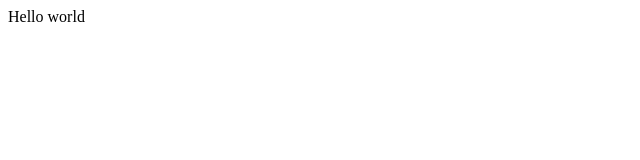
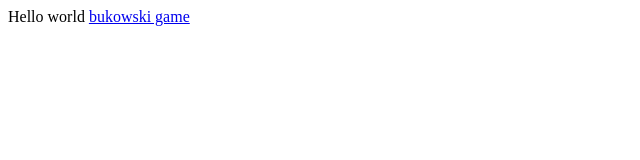
Before and after one commit to i3or1s/i3or1s.github.io, a plain HTML site: page index.html in a window 1280 px wide. Shown: the whole page, without its empty margins (0-640 px from the left). Drawn offline with Linux system fonts and the light colour scheme.

Commit message:
Update index.html

```diff
--- a/index.html
+++ b/index.html
@@ -1 +1,3 @@
 Hello world
+
+<a href="/bukowski-game.html">bukowski game</a>
```
